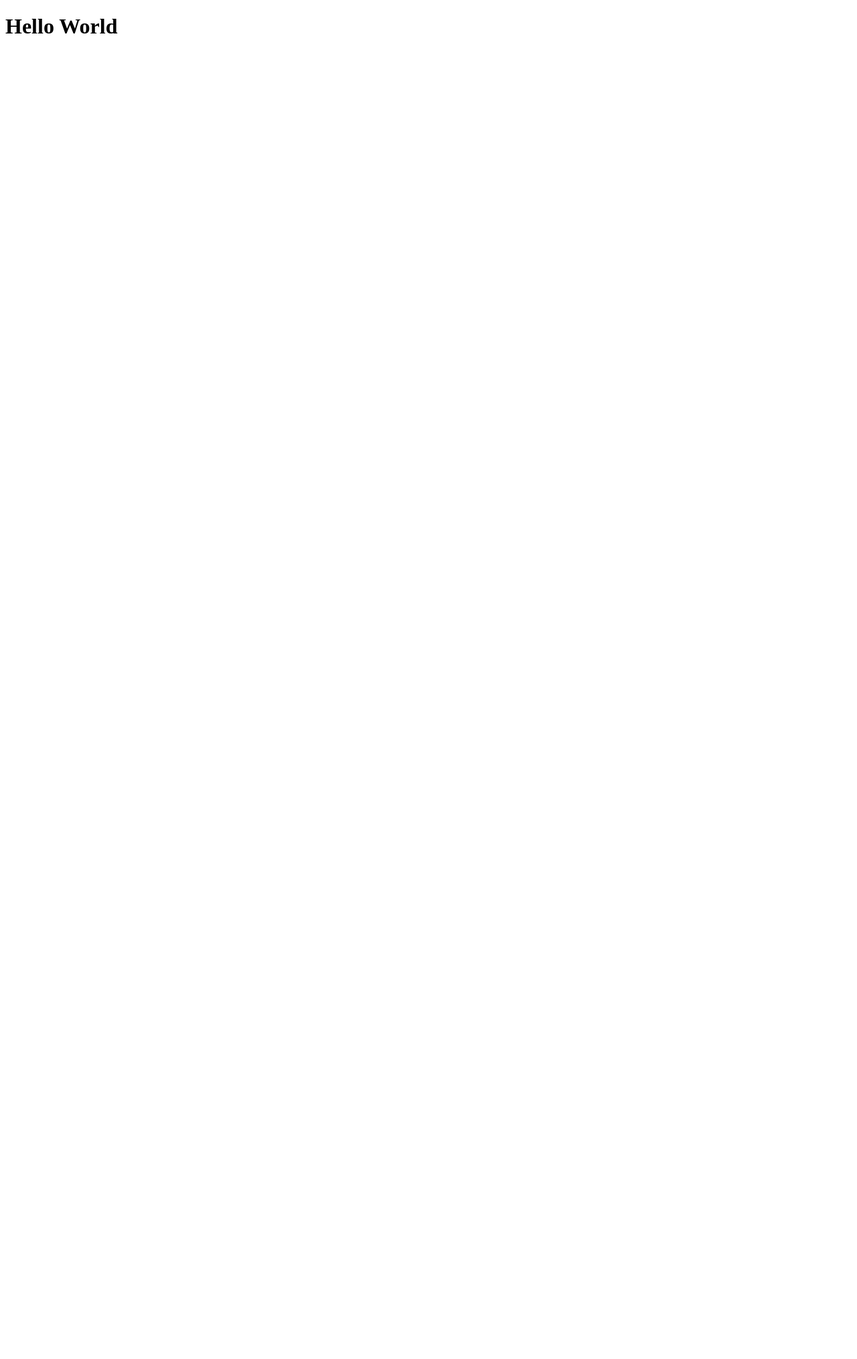
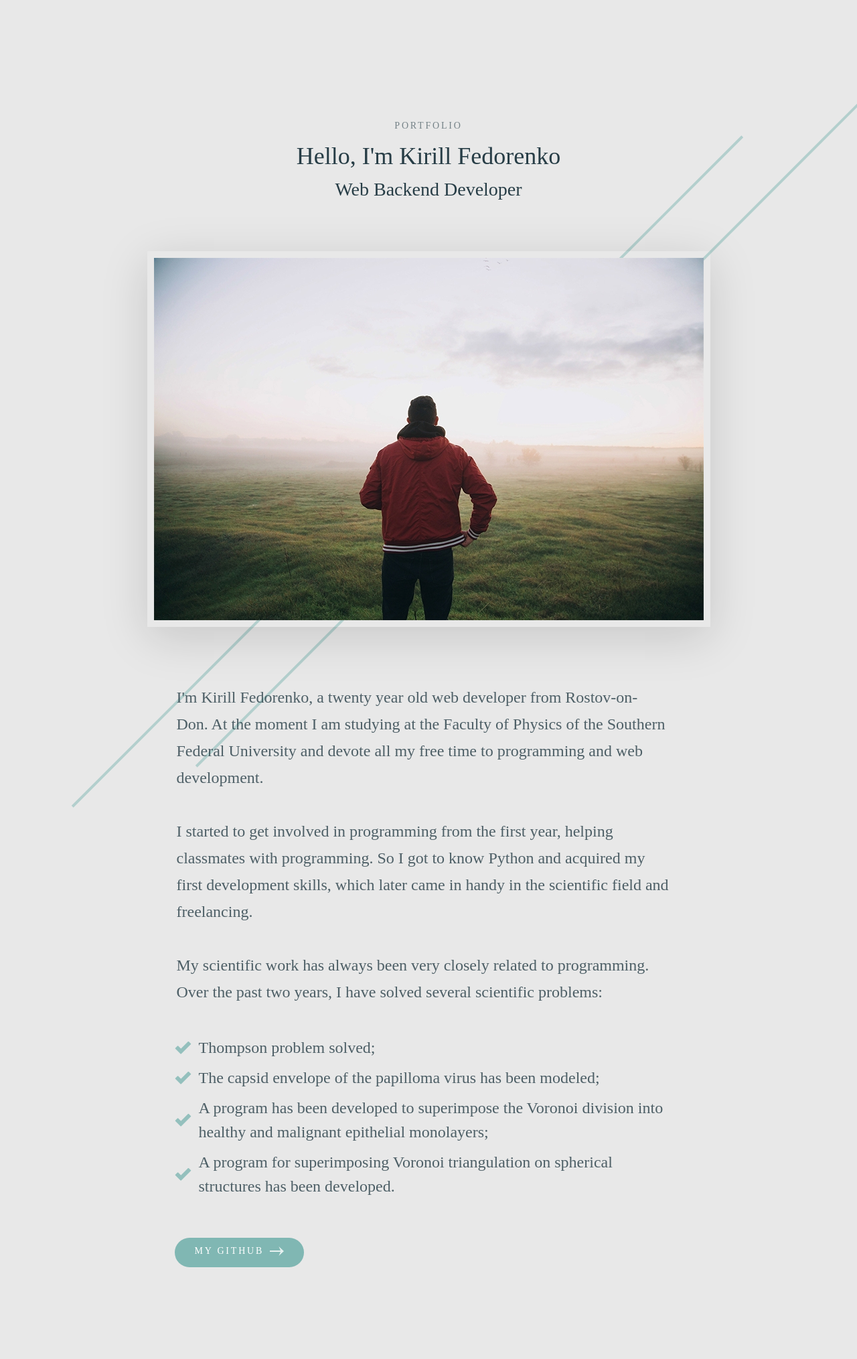
Before and after one commit to FedorenkoKirill/Django-portfolio, a Django app: page / in a window 1280 px wide. Before the commit the page is almost empty. Shown: the whole page at 67% size. Before the commit the page ends 50 px from the top, so only its background shows below. Run offline with Django 3.2, Linux system fonts and the light colour scheme.

Commit message:
homepage finished

```diff
--- a/portfolio/settings.py
+++ b/portfolio/settings.py
@@ -121,6 +121,10 @@ USE_TZ = True
 
 STATIC_URL = '/static/'
 
+STATICFILES_DIRS = [
+   os.path.join(BASE_DIR, "static"),
+]
+
 # Default primary key field type
 # https://docs.djangoproject.com/en/3.2/ref/settings/#default-auto-field
 
--- /dev/null
+++ b/static/homepage/css/style.css
@@ -0,0 +1,111 @@
+/*Обнуление*/
+*{padding: 0;margin: 0;border: 0;}
+*,*:before,*:after{-moz-box-sizing: border-box;-webkit-box-sizing: border-box;box-sizing: border-box;}
+:focus,:active{outline: none;}
+a:focus,a:active{outline: none;}
+nav,footer,header,aside{display: block;}
+html,body{height:100%;width:100%;font-size:100%;line-height:1;font-size:14px;-ms-text-size-adjust:100%;-moz-text-size-adjust:100%;-webkit-text-size-adjust:100%;}
+input,button,textarea{font-family:inherit;}
+input::-ms-clear{display: none;}
+button{cursor: pointer;}
+button::-moz-focus-inner {padding:0;border:0;}
+a,a:visited{text-decoration: none;}
+a:hover{text-decoration: none;}
+ul li{list-style: none;}
+img{vertical-align: top;}
+h1,h2,h3,h4,h5,h6{font-size:inherit;font-weight: inherit;}
+/*--------------------*/
+
+body{
+	background: url('../img/background.svg') 106px 142px no-repeat;
+	background-color: #e8e8e8;
+	font-family: "Arial MT";
+}
+
+.content{
+	padding-top: 168px;
+	padding-bottom: 137px;
+	margin: 0 auto;
+	max-width: 841px;
+}
+.content-top{
+	text-align: center;
+}
+.content-top__theme{
+	opacity: 0.6;
+	color: #273d46;
+	line-height: 40px;
+	text-transform: uppercase;
+	letter-spacing: 2.8px;
+}
+.content-top__title{
+	color: #273d46;
+	font-size: 36px;
+	line-height: 50px;
+	max-width: 725px;
+	margin: 0 auto;
+}
+.content-bottom__title{
+	color: #273d46;
+	font-size: 28px;
+	line-height: 50px;
+	max-width: 725px;
+	margin: 0 auto;
+}
+
+.content-image{
+	margin-top: 67px;
+	box-shadow: 0 15px 65px rgba(15, 16, 16, 0.15);
+}
+.content-image__item{
+	padding: 10px;
+}
+
+.content-bottom{
+	margin-top: 85px;
+	margin-left: 44px;
+	max-width: 736px;
+}
+
+.content-bottom__text{
+	opacity: 0.8;
+	color: #273d46;
+	font-size: 24px;
+	line-height: 40px;
+}
+
+.content-bottom-info{
+	margin-top: 45px;
+	margin-left: -3px;
+}
+
+.content-bottom-info__list li{
+	opacity: 0.8;
+	color: #273d46;
+	padding-left: 36px;
+	margin-top: 9px;
+	line-height: 36px;
+	font-size: 24px;
+	background: url('../img/check.png') left no-repeat;
+}
+
+
+.content-bottom-info__button{
+	display: inline-block;
+	margin-top: 59px;
+	height: 44px;
+	padding: 0px 30px;
+	background-color: #80b7b3;
+	border-radius: 30px;
+
+	color: #ffffff;
+	line-height: 40px;
+	text-transform: uppercase;
+	letter-spacing: 2.8px;
+}
+
+
+.content-bottom-info__button span{
+	padding-right: 30px;
+	background: url('../img/arrow.svg') right no-repeat;
+}
--- a/templates/homepage/index.html
+++ b/templates/homepage/index.html
@@ -1,9 +1,53 @@
+<!-- Сообщаем браузеру как стоит обрабатывать эту страницу -->
+{% load static %}
 <!DOCTYPE html>
-<html>
-  <head>
-      <meta charset="UTF-8">
-  </head>
-  <body>
-      <h1>Hello World</h1>
-  </body>
+<html lang="ru">
+	<!-- Заголовок страницы, контейнер для других важных данных (не отображается) -->
+	<head>
+		<!-- Заголовок страницы в браузере -->
+		<title>Portfolio</title>
+		<!-- Подключаем CSS -->
+		<link rel="stylesheet" href="{% static 'homepage/css/style.css'%}" />
+		<!-- Кодировка страницы -->
+		<meta http-equiv="Content-type" content="text/html;charset=UTF-8" />
+	</head>
+	<!-- Отображаемое тело страницы -->
+	<body>
+		<div class="content">
+			<div class="content-top">
+				<div class="content-top__theme">Portfolio</div>
+				<h1 class="content-top__title">Hello, I'm Kirill Fedorenko</h1>
+				<h2 class="content-bottom__title">Web Backend Developer</h2>
+			</div>
+
+			<div class="content-image">
+				<div class="content-image__item">
+					<img src="{% static '/homepage/img/image.jpg' %}">
+				</div>
+			</div>
+
+			<div class="content-bottom">
+				<div class="content-bottom__text">
+					<p>I'm Kirill Fedorenko, a twenty year old web developer from Rostov-on-Don. At the moment I am studying at the Faculty of Physics of the Southern Federal University and devote all my free time to programming and web development.</p><br>
+					<p>I started to get involved in programming from the first year, helping classmates with programming. So I got to know Python and acquired my first development skills, which later came in handy in the scientific field and freelancing.</p><br>
+					<p>My scientific work has always been very closely related to programming. Over the past two years, I have solved several scientific problems:</p>
+				</div>
+				<div class="content-bottom-info">
+					<div class="content-bottom-info__list">
+						<ul>
+							<li>Thompson problem solved;</li>
+							<li>The capsid envelope of the papilloma virus has been modeled;</li>
+							<li>A program has been developed to superimpose the Voronoi division into healthy and malignant epithelial monolayers;</li>
+							<li>A program for superimposing Voronoi triangulation on spherical structures has been developed.</li>
+						</ul>
+					</div>
+					<a href="https://github.com/FedorenkoKirill">
+					<div class="content-bottom-info__button">
+						<span>My GitHub</span>
+					</div>
+					</a>
+				</div>
+			</div>
+		</div>
+	</body>
 </html>
```
Also changed, not shown: static/homepage/img/arrow.svg (added), static/homepage/img/background.svg (added), static/homepage/img/check.png (added), static/homepage/img/image.jpg (added).
